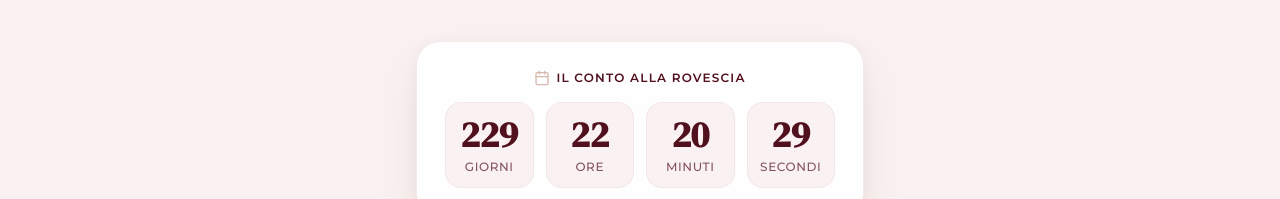
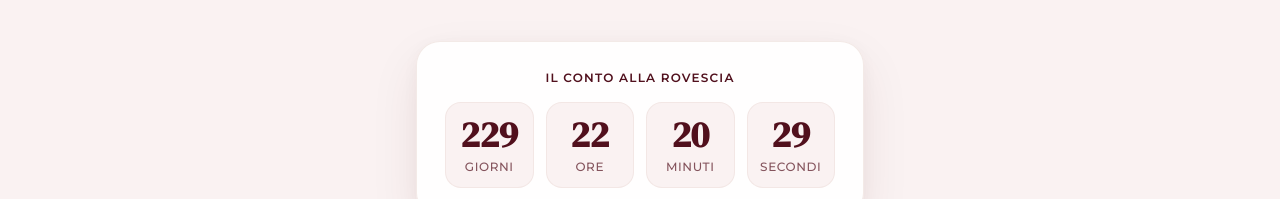
Before and after one commit to martix03/matrimonio-marta-giulio, a React (Vite) app: page / in a window 1280 px wide. Shown: the part 661-860 px from the top of the page. Built offline with nearby package versions, Linux system fonts and the light colour scheme; no server answers; the database is empty.

Commit message:
Remove calendar icon from Il Conto alla Rovescia countdown heading

```diff
--- a/src/components/home/Hero.tsx
+++ b/src/components/home/Hero.tsx
@@ -1,5 +1,5 @@
 import React, { useState, useEffect } from 'react';
-import { Heart, Calendar, ArrowDown, CheckCircle, Check } from 'lucide-react';
+import { Heart, ArrowDown, CheckCircle, Check } from 'lucide-react';
 import { useSettings } from '../../contexts/SettingsContext';
 import { Cluster } from '../../types';
 
@@ -148,8 +148,7 @@ export const Hero: React.FC<HeroProps> = ({ cluster, onOpenRsvp }) => {
 
         {/* Countdown Timer */}
         <div className="max-w-md mx-auto bg-paper/90 rounded-3xl p-6 sm:p-7 shadow-wedding border border-blush/30 mb-10">
-          <div className="flex items-center justify-center gap-1.5 text-xs uppercase tracking-widest text-burgundy font-semibold mb-4">
-            <Calendar className="w-4 h-4 text-blush" />
+          <div className="text-center text-xs uppercase tracking-widest text-burgundy font-semibold mb-4">
             <span>Il Conto alla Rovescia</span>
           </div>
 
```
Also changed, not shown: 3 other files (tests, documents, lock files or other folders).
